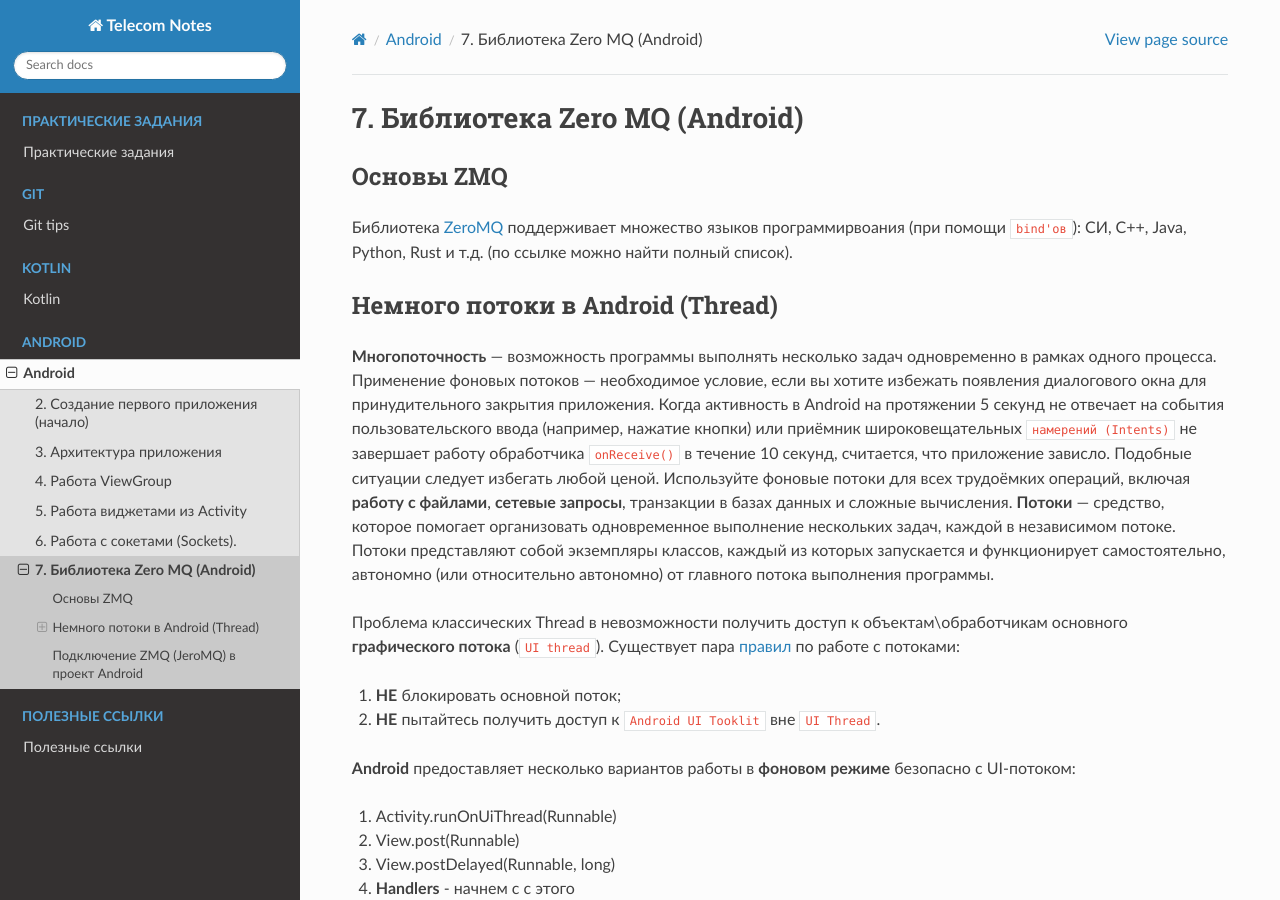
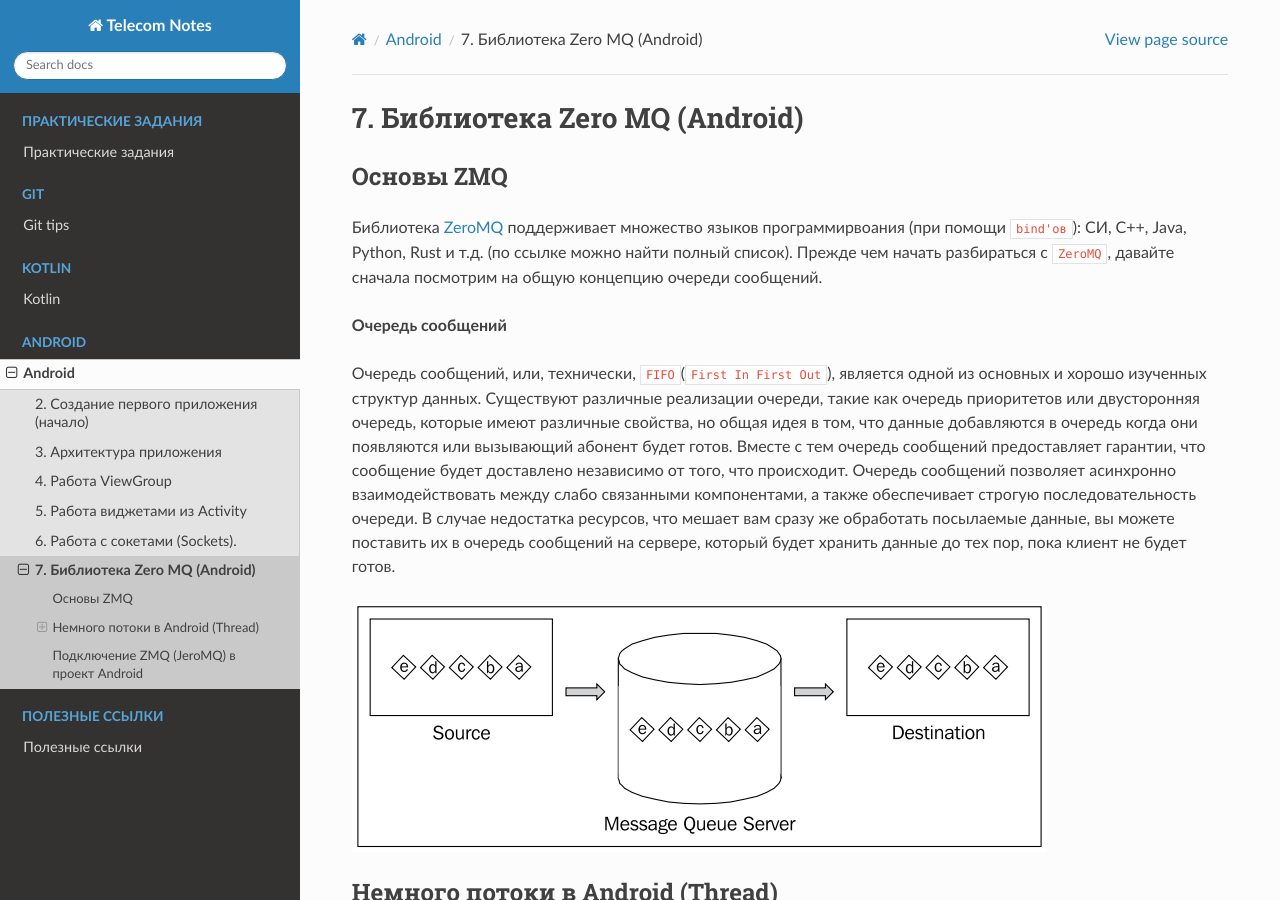
Before and after one commit to TelecomDep/notes, a Sphinx documentation site: the page built from docs/source/Android/sockets/07_sockets_zmq_android.md, in a window 1280 px wide and 900 px high. Built offline with Sphinx 7.4.7 and the Read the Docs theme 3.1.0, drawn with Linux system fonts in a browser that asks for light colours.

Commit message:
test image

```diff
--- a/docs/source/Android/sockets/07_sockets_zmq_android.md
+++ b/docs/source/Android/sockets/07_sockets_zmq_android.md
@@ -2,6 +2,14 @@
 
 ### Основы ZMQ
 Библиотека [ZeroMQ](https://zeromq.org/get-started/) поддерживает множество языков программирвоания (при помощи `bind'ов`): СИ, С++, Java, Python, Rust и т.д. (по ссылке можно найти полный список).
+Прежде чем начать разбираться с `ZeroMQ`, давайте сначала посмотрим на общую концепцию очереди сообщений.
+
+**Очередь сообщений**
+
+Очередь сообщений, или, технически, `FIFO`(`First In First Out`), является одной из основных и хорошо изученных структур данных. Существуют различные реализации очереди, такие как очередь приоритетов или двусторонняя очередь, которые имеют различные свойства, но общая идея в том, что данные добавляются в очередь когда они появляются или вызывающий абонент будет готов.
+Вместе с тем очередь сообщений предоставляет гарантии, что сообщение будет доставлено независимо от того, что происходит. Очередь сообщений позволяет асинхронно взаимодействовать между слабо связанными компонентами, а также обеспечивает строгую последовательность очереди. В случае недостатка ресурсов, что мешает вам сразу же обработать посылаемые данные, вы можете поставить их в очередь сообщений на сервере, который будет хранить данные до тех пор, пока клиент не будет готов.
+
+![1758001376380](image/07_sockets_zmq_android/1758001376380.png)
 
 
 ### Немного потоки в Android (Thread)
```
Also changed, not shown: docs/source/Android/sockets/image/07_sockets_zmq_android/1758001376380.png (added).
